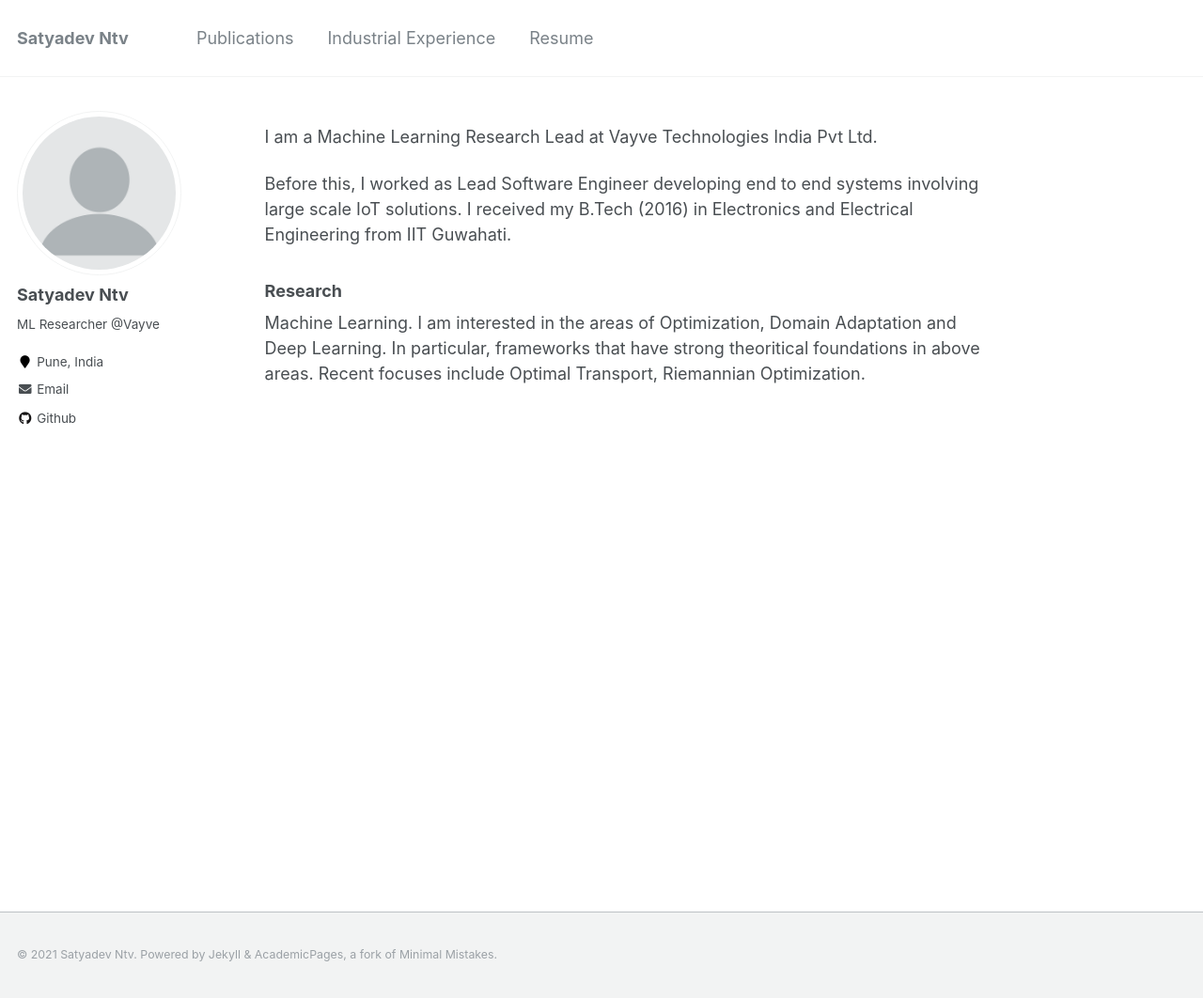
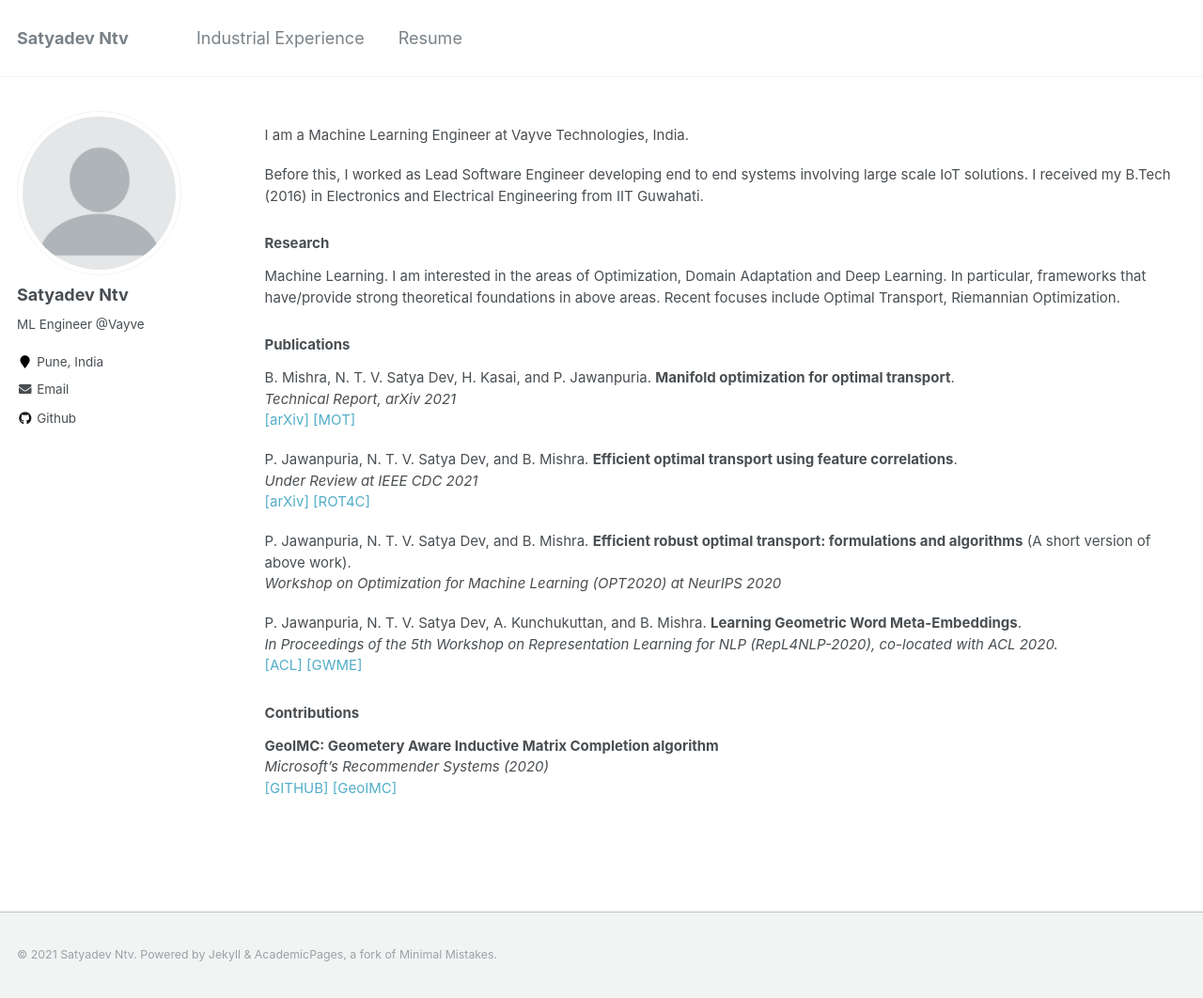
Before and after one commit to SatyadevNtv/satyadevntv.github.io, a Jekyll site: the page built from _pages/about.md, in a window 1280 px wide and 1062 px high. Shown: the whole window at 94% size. Built offline with Jekyll 4.4.1, drawn with Linux system fonts in a browser that asks for light colours.

```diff
--- /dev/null
+++ b/CNAME
@@ -0,0 +1 @@
+satyadevntv.in
--- a/_config.yml
+++ b/_config.yml
@@ -80,7 +80,7 @@ analytics:
 author:
   name             : "Satyadev Ntv"
   avatar           : "profile.png"
-  bio              : "ML Researcher @Vayve"
+  bio              : "ML Engineer @Vayve"
   location         : "Pune, India"
   employer         :
   pubmed           :
--- a/_data/navigation.yml
+++ b/_data/navigation.yml
@@ -1,8 +1,5 @@
 # main links links
 main:
-  - title: "Publications"
-    url: /publications/
-
   - title: "Industrial Experience"
     url: /work/
 
--- a/_pages/about.md
+++ b/_pages/about.md
@@ -8,7 +9,7 @@ redirect_from:
   - /about.html
 ---
 
-I am a Machine Learning Research Lead at Vayve Technologies India Pvt Ltd.
+I am a Machine Learning Engineer at Vayve Technologies, India.
 
 Before this, I worked as Lead Software Engineer developing end to end systems involving large scale IoT solutions.
 I received my B.Tech (2016) in Electronics and Electrical Engineering from IIT Guwahati.
@@ -16,4 +17,28 @@ I received my B.Tech (2016) in Electronics and Electrical Engineering from IIT G
 ### Research
 
 Machine Learning. I am interested in the areas of Optimization, Domain Adaptation and Deep Learning. In particular, frameworks that
-have strong theoritical foundations in above areas. Recent focuses include Optimal Transport, Riemannian Optimization.
+have/provide strong theoretical foundations in above areas. Recent focuses include Optimal Transport, Riemannian Optimization.
+
+
+### Publications
+
+B. Mishra, N. T. V. Satya Dev, H. Kasai, and P. Jawanpuria. **Manifold optimization for optimal transport**.
+*Technical Report, arXiv 2021*
+[[arXiv]](https://arxiv.org/pdf/2103.00902.pdf) [[MOT]](https://github.com/satyadevntv/mot)
+
+P. Jawanpuria, N. T. V. Satya Dev, and B. Mishra. **Efficient optimal transport using feature correlations**.
+*Under Review at IEEE CDC 2021*
+[[arXiv]](https://arxiv.org/pdf/2010.11852.pdf) [[ROT4C]](https://github.com/satyadevntv/rot4c)
+
+P. Jawanpuria, N. T. V. Satya Dev, and B. Mishra. **Efficient robust optimal transport: formulations and algorithms** (A short version of above work).
+*Workshop on Optimization for Machine Learning (OPT2020) at NeurIPS 2020*
+
+P. Jawanpuria, N. T. V. Satya Dev, A. Kunchukuttan, and B. Mishra. **Learning Geometric Word Meta-Embeddings**.
+*In Proceedings of the 5th Workshop on Representation Learning for NLP (RepL4NLP-2020), co-located with ACL 2020.*
+[[ACL]](https://www.aclweb.org/anthology/2020.repl4nlp-1.6/) [[GWME]](https://github.com/satyadevntv/geo-meta-emb)
+
+### Contributions
+
+**GeoIMC: Geometery Aware Inductive Matrix Completion algorithm**
+*Microsoft's Recommender Systems (2020)*
+[[GITHUB]](https://github.com/microsoft/recommenders) [[GeoIMC]](https://github.com/microsoft/recommenders/tree/main/reco_utils/recommender/geoimc)
```
Also changed, not shown: other parts of _pages/about.md (+1 -0 lines), _pages/work.md (+11 -3 lines), 1 other file.
